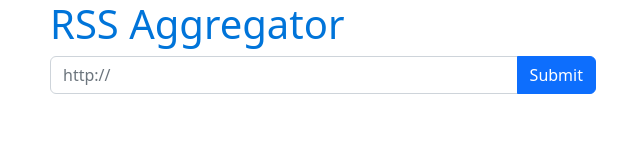
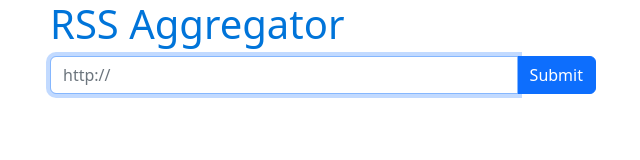
Before and after one commit to StepanenkoArtem/frontend-project-lvl3, a website built with webpack: page index.html in a window 1280 px wide. Shown: the whole page, without its empty margins (32-672 px from the left). Built offline with nearby package versions, Linux system fonts and the light colour scheme; what on-change would draw is missing.

Commit message:
add autofocus and required attribute

```diff
--- a/index.html
+++ b/index.html
@@ -15,7 +15,7 @@
 <div class="row">
   <div class="col col-6">
     <form action="" class="input-group mb-3">
-      <input type="text"class="form-control"  aria-label="rss-url" placeholder="http://">
+      <input type="text" class="form-control" autofocus required aria-label="url" name="url" placeholder="http://">
       <input type="submit" class="btn btn-primary">
     </form>
   </div>
```
